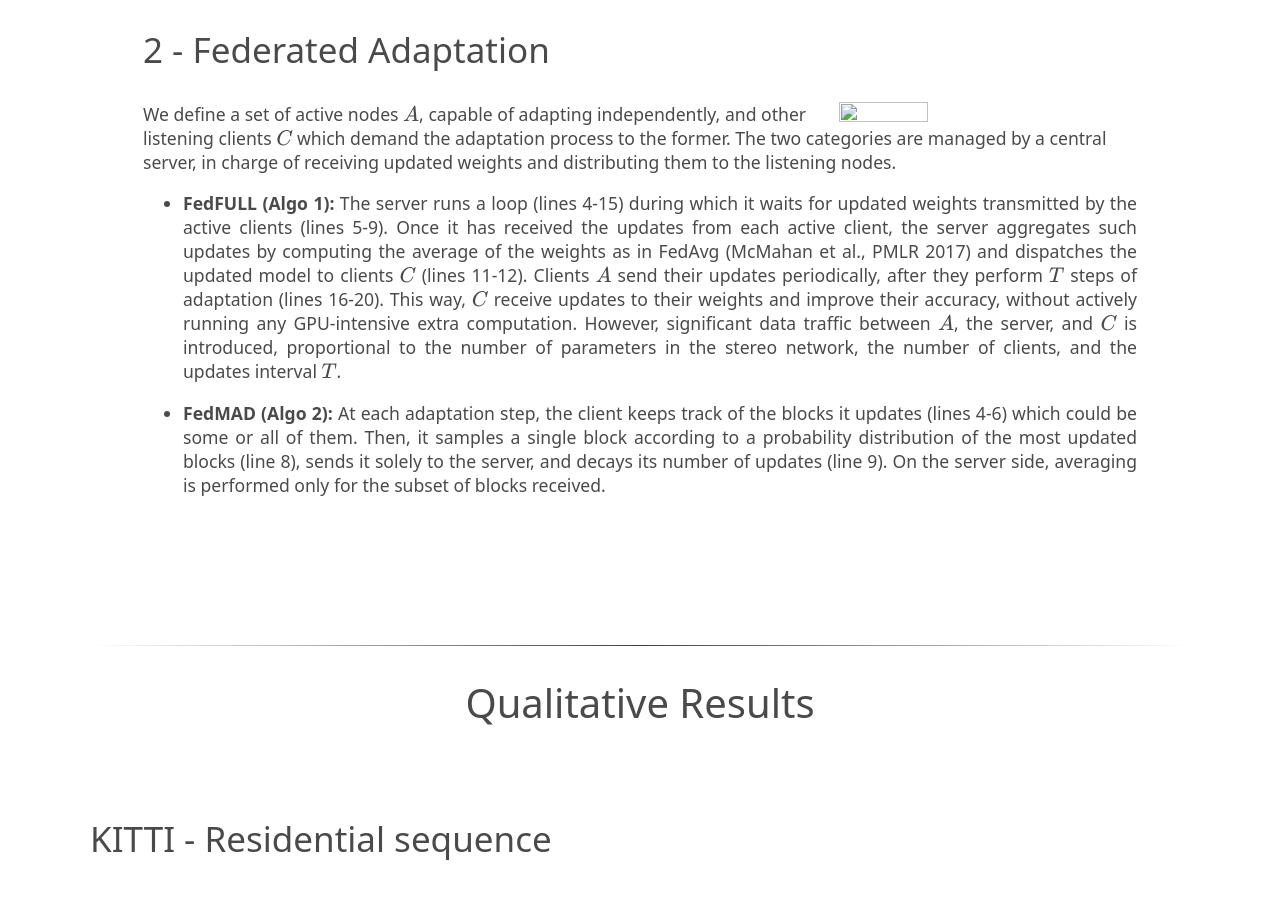
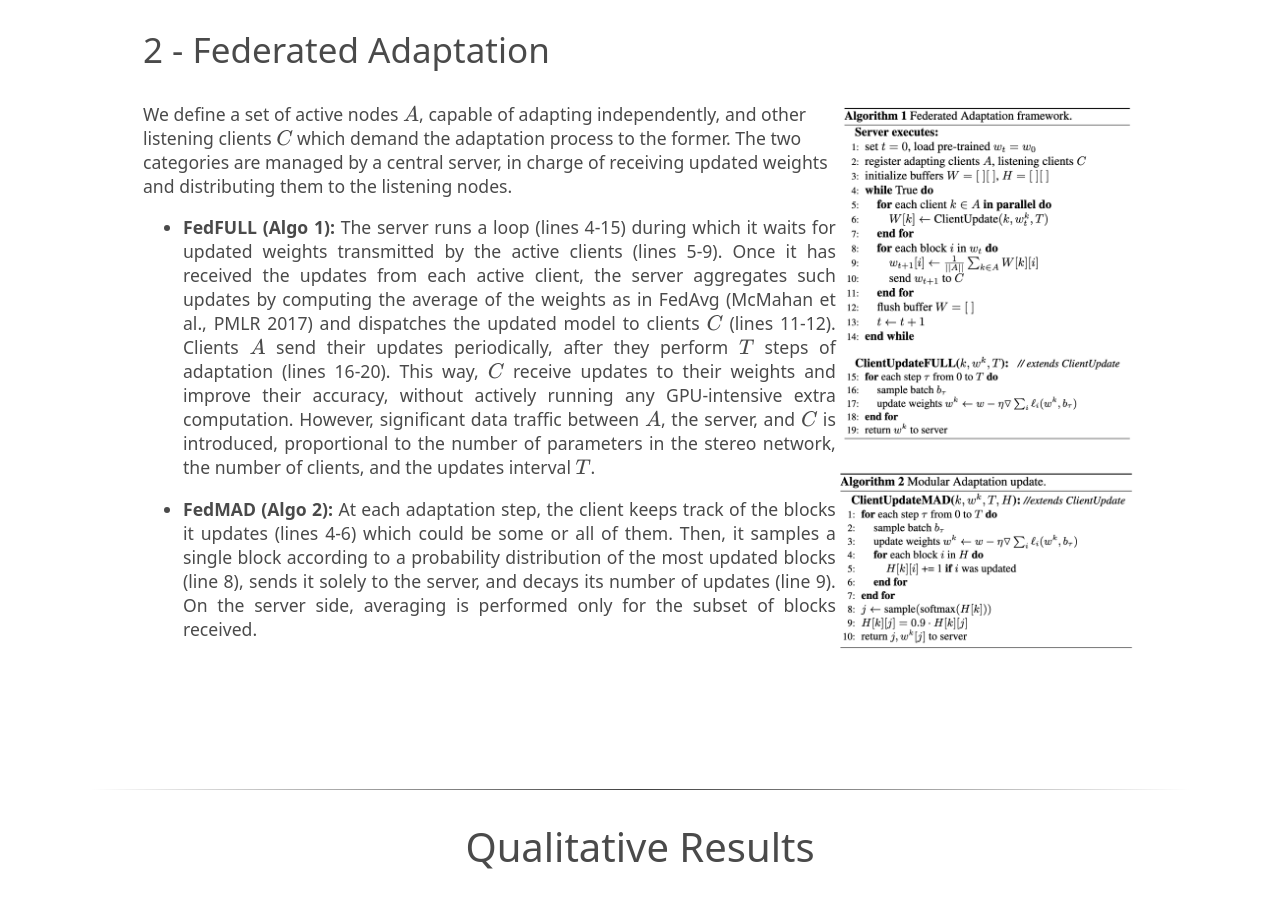
Before and after one commit to fedstereo/fedstereo.github.io, a plain HTML site: page index.html in a window 1280 px wide. Shown: the part 1911-2813 px from the top of the page. Drawn offline with nearby package versions, Linux system fonts and the light colour scheme; a script that the page names is missing.

Commit message:
Update index.html

```diff
--- a/index.html
+++ b/index.html
@@ -496,7 +496,7 @@
 
 					<h2> 2 - Federated Adaptation </h2>
 
-							<img src= "./images/federated_algo" width="30%" align="right" hspace=”100” vspace=”50”>
+							<img src= "./images/federated_algo.png" width="30%" align="right" hspace=”100” vspace=”50”>
 							<p> We define a set of active nodes \(A\), capable of adapting independently, and other listening clients \(C\) which demand the adaptation process to the former. The two categories are managed by a central server, in charge of receiving updated weights and distributing them to the listening nodes.</p>
 							<ul>
 								<li><p style="text-align: justify;"><strong>FedFULL (Algo 1):</strong> The server runs a loop (lines 4-15) during which it waits for updated weights transmitted by the active clients (lines 5-9). Once it has received the updates from each active client, the server aggregates such updates by computing the average of the weights as in FedAvg (McMahan et al., PMLR 2017) and dispatches the updated model to clients \(C\) (lines 11-12). Clients \(A\) send their updates periodically, after they perform \(T\) steps of adaptation (lines 16-20). This way, \(C\) receive updates to their weights and improve their accuracy, without actively running any GPU-intensive extra computation. However, significant data traffic between \(A\), the server, and \(C\) is introduced, proportional to the number of parameters in the stereo network, the number of clients, and the updates interval \(T\). </p></li>
```
